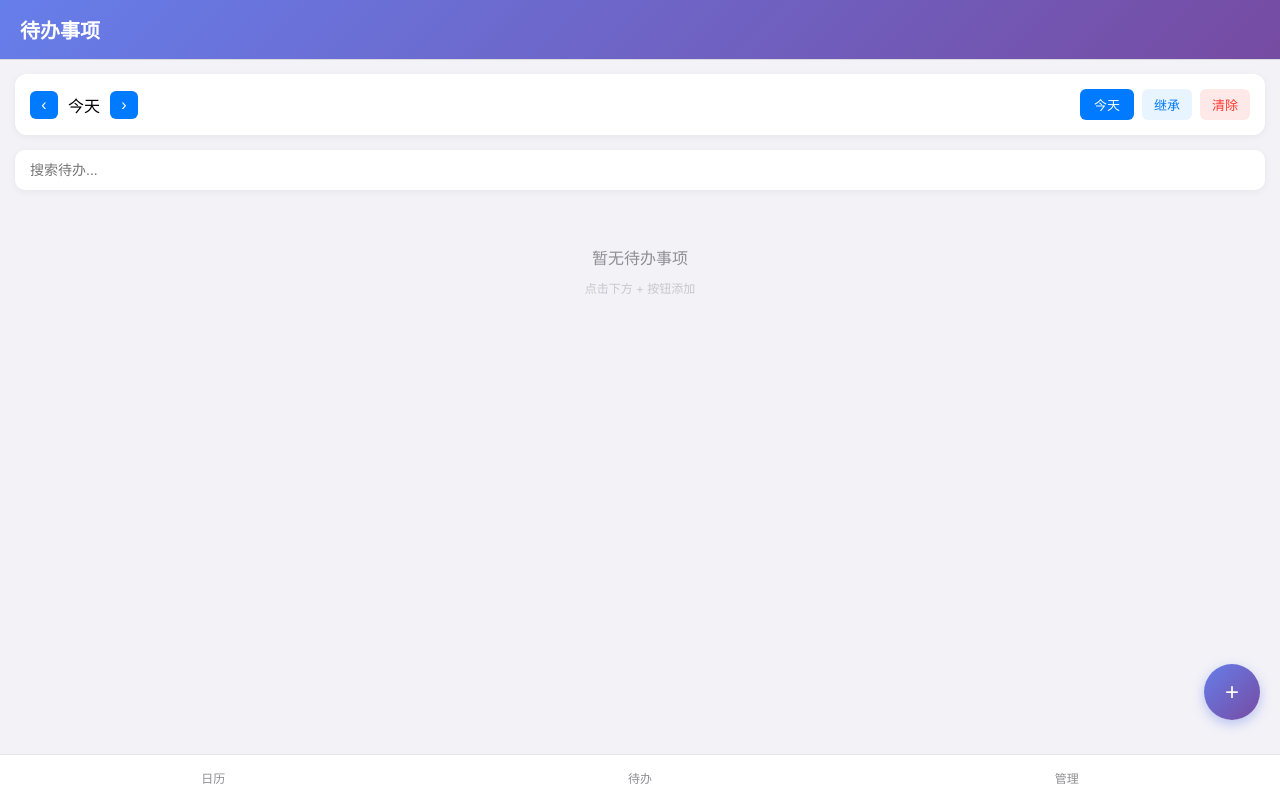
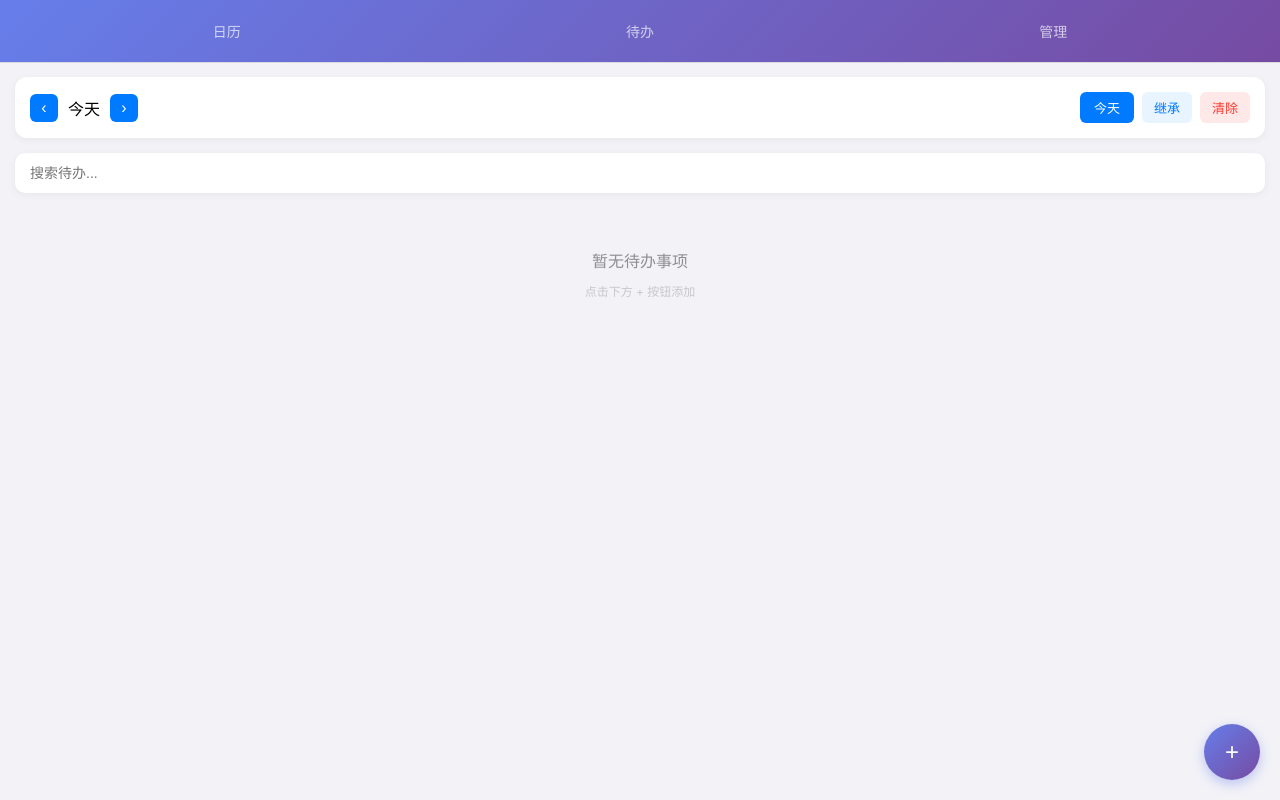
Before and after one commit to zhangyubushiyu/zytodo, a website: page mobile.html in a window 1280 px wide. Drawn offline with Linux system fonts and the light colour scheme.

Commit message:
将底部导航按钮移动到顶部header位置

```diff
--- a/css/mobile.css
+++ b/css/mobile.css
@@ -20,22 +20,40 @@ body {
     overflow: hidden;
 }
 
-.mobile-header {
+.mobile-nav {
+    display: flex;
+    justify-content: space-around;
+    align-items: center;
     background: linear-gradient(135deg, #667eea 0%, #764ba2 100%);
-    color: white;
     padding: 15px 20px;
-    display: flex;
-    justify-content: space-between;
-    align-items: center;
-    box-shadow: 0 1px 0 rgba(0, 0, 0, 0.1);
     position: sticky;
     top: 0;
     z-index: 100;
+    box-shadow: 0 1px 0 rgba(0, 0, 0, 0.1);
 }
 
-.mobile-header h1 {
-    font-size: 20px;
+.nav-item {
+    flex: 1;
+    display: flex;
+    flex-direction: column;
+    align-items: center;
+    gap: 2px;
+    padding: 6px;
+    background: none;
+    border: none;
+    cursor: pointer;
+    color: rgba(255, 255, 255, 0.7);
+    font-size: 14px;
+    transition: all 0.2s ease;
+}
+
+.nav-item.active {
+    color: white;
     font-weight: 600;
+}
+
+.nav-text {
+    font-size: 14px;
 }
 
 .header-menu-btn {
@@ -691,42 +709,9 @@ body {
     margin-top: 10px;
 }
 
-.mobile-nav {
-    display: flex;
-    justify-content: space-around;
-    align-items: center;
-    background: white;
-    border-top: 1px solid #E5E5EA;
-    padding: 8px 0;
-    padding-bottom: calc(8px + env(safe-area-inset-bottom));
-}
-
-.nav-item {
-    flex: 1;
-    display: flex;
-    flex-direction: column;
-    align-items: center;
-    gap: 2px;
-    padding: 6px;
-    background: none;
-    border: none;
-    cursor: pointer;
-    color: #8E8E93;
-    transition: color 0.15s ease;
-}
-
-.nav-item.active {
-    color: #007AFF;
-}
-
-.nav-text {
-    font-size: 12px;
-    font-weight: 500;
-}
-
 .floating-add-btn {
     position: fixed;
-    bottom: 80px;
+    bottom: 20px;
     right: 20px;
     width: 56px;
     height: 56px;
--- a/mobile.html
+++ b/mobile.html
@@ -13,9 +13,17 @@
 </head>
 <body>
     <div class="mobile-container">
-        <header class="mobile-header">
-            <h1 id="pageTitle">待办事项</h1>
-        </header>
+        <nav class="mobile-nav">
+            <button class="nav-item" data-page="calendarPage">
+                <span class="nav-text">日历</span>
+            </button>
+            <button class="nav-item" data-page="todoPage">
+                <span class="nav-text">待办</span>
+            </button>
+            <button class="nav-item" data-page="managePage">
+                <span class="nav-text">管理</span>
+            </button>
+        </nav>
 
         <main class="mobile-content" id="mobileContent">
             <div class="page active" id="todoPage">
@@ -162,18 +170,6 @@
             </div>
         </main>
 
-        <nav class="mobile-nav">
-            <button class="nav-item" data-page="calendarPage">
-                <span class="nav-text">日历</span>
-            </button>
-            <button class="nav-item" data-page="todoPage">
-                <span class="nav-text">待办</span>
-            </button>
-            <button class="nav-item" data-page="managePage">
-                <span class="nav-text">管理</span>
-            </button>
-        </nav>
-
         <button class="floating-add-btn" id="floatingAddBtn">+</button>
     </div>
 
```
